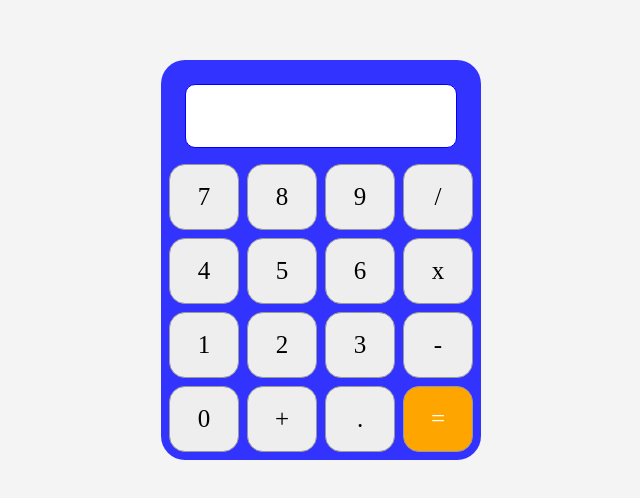
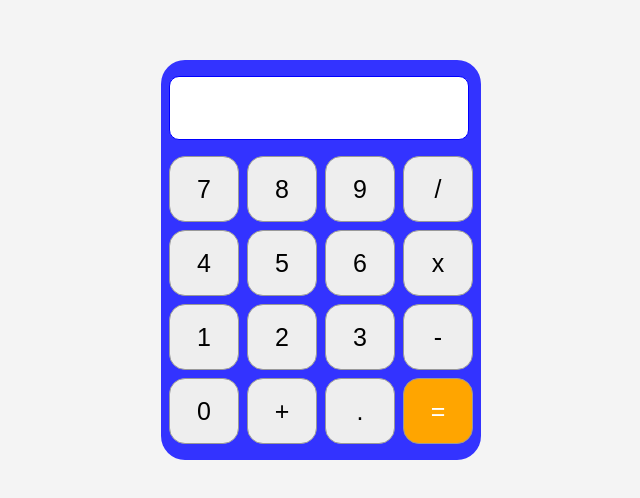
Before and after one commit to horatioDev/simple_calculator, a plain HTML site: page index.html in a window 1280 px wide. Shown: the part 140-638 px from the top of the page, without its empty margins (319-959 px from the left). Drawn offline with Linux system fonts and the light colour scheme.

Commit message:
Upload files from desktop 5/20/2023

```diff
--- a/css/style.css
+++ b/css/style.css
@@ -32,7 +32,7 @@
 }
 
 /* Display */
-#output {
+#output  {
     background: #fff;
     color: #000;
     font-size: 54px;
@@ -40,10 +40,18 @@
     text-align: right;
     font-weight: 500;
     height: 64px;
+    /* display: flex;
     margin: 16px;
-    padding: 4px;
+    padding: 4px; */
+    width: 300px;
+    margin-bottom: 16px;
     border: 1px solid blue;
     border-radius: 10px;
+}
+
+#display {
+    width: 200px;
+    margin: auto;
 }
 
 /* Buttons */
@@ -73,7 +81,7 @@
     transition: 0.5s ease-in-out;
 }
 
-#equal {
+#evaluate {
     background: #ffa500;
     color: #fff;
 }
--- a/index.html
+++ b/index.html
@@ -13,24 +13,24 @@
     <div id="wrapper">
         <div id="calculator">
             <div class="container">
-                <div id="output"></div>
+                <div type="number" id="output"></div>
                 <div id="buttons" class="numbers">
-                    <div id="btn7" class="btn">7</div>
-                    <div id="btn8" class="btn">8</div>
-                    <div id="btn9" class="btn">9</div>
-                    <div id="div" class="btn">/</div>
-                    <div id="btn4" class="btn">4</div>
-                    <div id="btn5" class="btn">5</div>
-                    <div id="btn6" class="btn">6</div>
-                    <div id="multiply" class="btn">x</div>
-                    <div id="btn1" class="btn">1</div>
-                    <div id="btn2" class="btn">2</div>
-                    <div id="btn3" class="btn">3</div>
-                    <div id="subtract" class="btn">-</div>
-                    <div id="btn0" class="btn">0</div>
-                    <div id="add" class="btn">+</div>
-                    <div id="decimal" class="btn">.</div>
-                    <div id="equal" class="btn">=</div>
+                    <button type="button" value="7" id="button" class="btn" >7</button>
+                    <button type="button" value="8" id="button" class="btn" >8</button>
+                    <button type="button" value="9" id="button" class="btn" >9</button>
+                    <button type="button" value="/" id="button" class="btn" >/</button>
+                    <button type="button" value="4" id="button" class="btn" >4</button>
+                    <button type="button" value="5" id="button" class="btn" >5</button>
+                    <button type="button" value="6" id="button" class="btn" >6</button>
+                    <button type="button" value="*" id="button" class="btn" >x</button>
+                    <button type="button" value="1" id="button" class="btn" >1</button>
+                    <button type="button" value="2" id="button" class="btn" >2</button>
+                    <button type="button" value="3" id="button" class="btn" >3</button>
+                    <button type="button" value="-" id="button" class="btn" >-</button>
+                    <button type="button" value="0" id="button" class="btn" >0</button>
+                    <button type="button" value="+" id="button" class="btn" >+</button>
+                    <button type="button" value="." id="button" class="btn" >.</button>
+                    <button type="button" value="" id="evaluate" class="btn">=</button>
                 </div>
             </div>
         </div>
--- a/js/app.js
+++ b/js/app.js
@@ -1,13 +1,23 @@
 // Simple Calcutator: HTML, CSS: grid, and JS
 
 // Grab elements
-const output = document.getElementById('output');
-const button = document.querySelectorAll('#buttons');
+var output = document.getElementById('output');
+const buttons = document.querySelectorAll('button[class="btn"]');
 
 // Add event listener
-button.addEventListener('click', displayOutput);
+// button.addEventListener('click', displayOutput);
+
+// High order function to loop through buttons and catch the value
+buttons.forEach(button => {
+    button.addEventListener('click', (e) => {
+        let results = output.innerText = e.target.value;
+        output += results;
+        // return results;
+        console.log(results);
+    });
+});
 
 // Create a display function
 function displayOutput(e) {
-    console.log('123');
+    console.log(e.target);
 };
```
